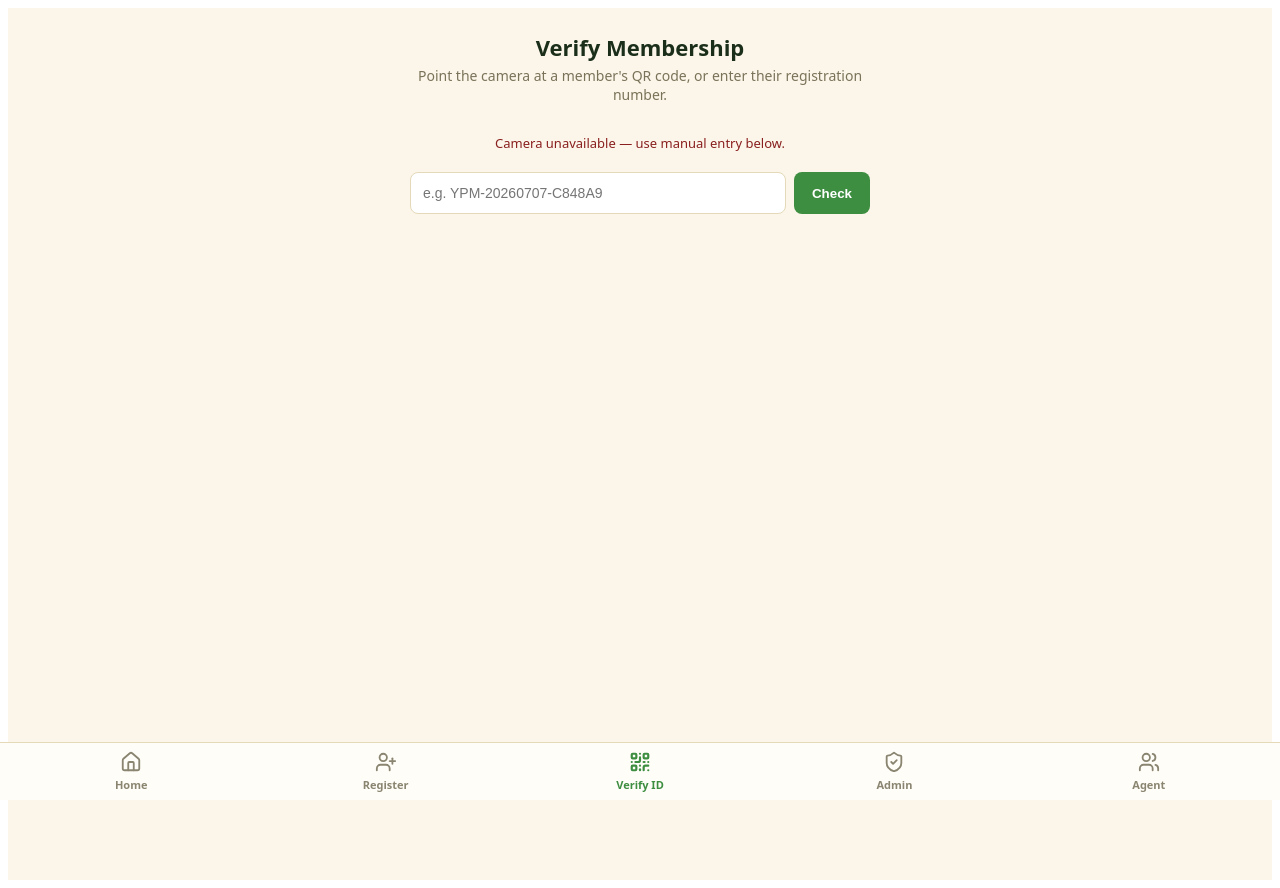
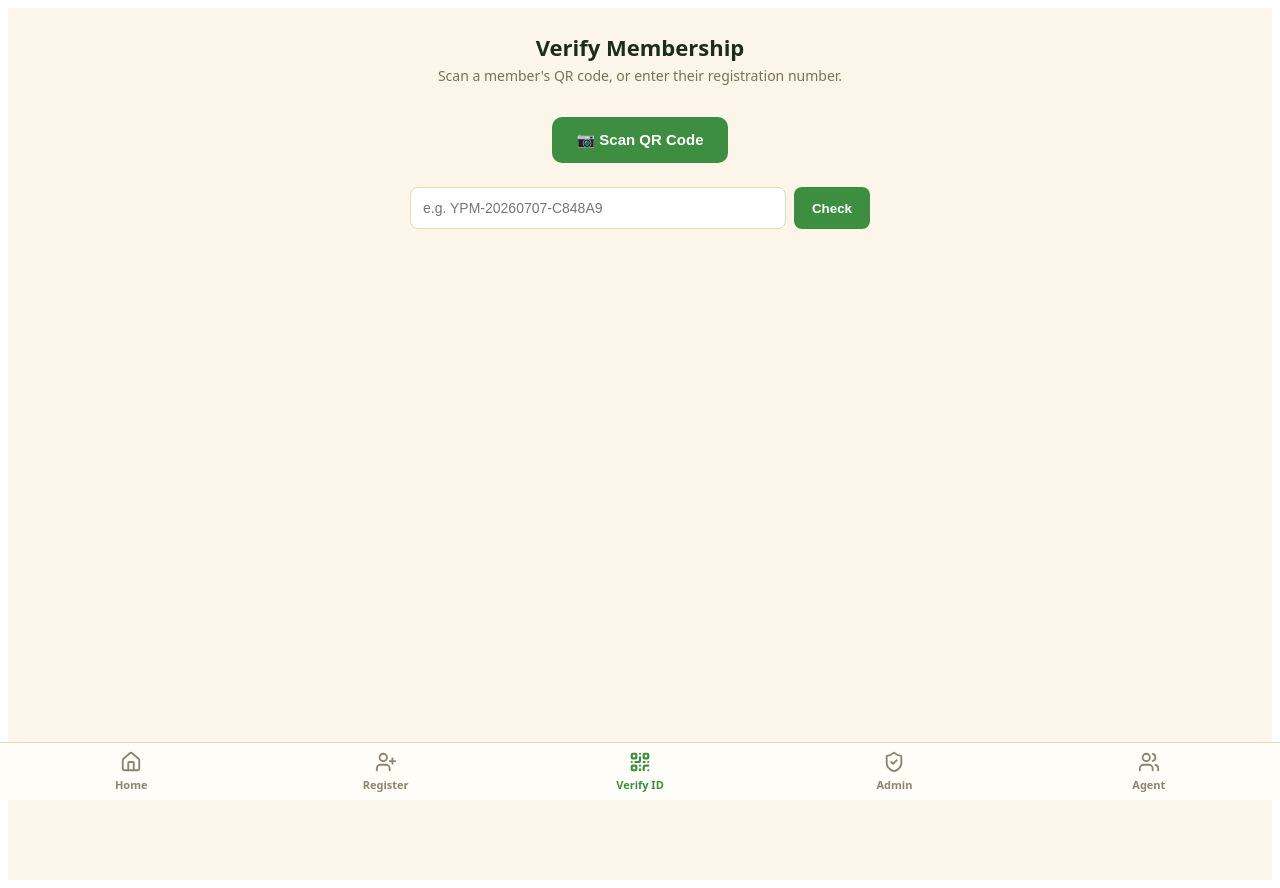
Before and after one commit to justrealdeals7-cell/jbest, a Next.js app: page /verify in a window 1280 px wide. Built offline with nearby package versions, Linux system fonts and the light colour scheme.

Commit message:
Add files via upload

```diff
--- a/pages/verify/index.jsx
+++ b/pages/verify/index.jsx
@@ -5,63 +5,79 @@ export default function VerifyScanPage() {
   const router = useRouter();
   const scannerRef = useRef(null);
   const [manualCode, setManualCode] = useState("");
+  const [status, setStatus] = useState("idle"); // idle | starting | scanning | error
   const [scanError, setScanError] = useState("");
-  const [cameraReady, setCameraReady] = useState(false);
 
+  // Release the camera if the person navigates away mid-scan.
   useEffect(() => {
-    let cancelled = false;
-
-    (async () => {
-      try {
-        const { Html5Qrcode } = await import("html5-qrcode");
-        if (cancelled) return;
-
-        const instance = new Html5Qrcode("qr-reader");
-        scannerRef.current = instance;
-
-        await instance.start(
-          { facingMode: "environment" },
-          { fps: 10, qrbox: 240 },
-          (decodedText) => handleDecoded(decodedText),
-          () => {} // per-frame scan misses — ignore
-        );
-        if (!cancelled) setCameraReady(true);
-      } catch (err) {
-        if (!cancelled) {
-          setScanError("Camera unavailable — use manual entry below.");
-        }
-      }
-    })();
-
     return () => {
-      cancelled = true;
-      if (scannerRef.current) {
-        scannerRef.current.stop().catch(() => {});
-      }
+      stopScanner();
     };
     // eslint-disable-next-line react-hooks/exhaustive-deps
   }, []);
 
-  // Extracts the registration number whether the QR encodes:
-  //  - a full URL like https://app.example.com/verify/YPM-2026...
-  //  - a relative path like /verify/YPM-2026...
-  //  - or just the bare code, YPM-2026...
-  // The previous version used `new URL(text)` and fell through to using
-  // the ENTIRE string (including "/verify/" itself) as the reg number
-  // whenever the QR held a relative path instead of an absolute URL —
-  // which silently broke every scan into a lookup for the wrong string.
+  async function stopScanner() {
+    const instance = scannerRef.current;
+    scannerRef.current = null;
+    if (!instance) return;
+    try {
+      await instance.stop();
+    } catch {
+      // already stopped / never started — fine either way
+    }
+    try {
+      instance.clear();
+    } catch {
+      // no scan region was ever rendered — fine
+    }
+  }
+
+  // Extracts the registration number whether the QR encodes a full URL,
+  // a relative path, or the bare code.
   function extractRegNo(text) {
     const trimmed = text.trim();
     const parts = trimmed.split("/").filter(Boolean);
     return parts.length > 0 ? parts[parts.length - 1] : trimmed;
   }
 
-  function handleDecoded(text) {
+  async function handleDecoded(text) {
     const regNo = extractRegNo(text);
-    if (scannerRef.current) {
-      scannerRef.current.stop().catch(() => {});
+    await stopScanner();
+    setStatus("idle");
+    router.push(`/verify/${encodeURIComponent(regNo)}`);
+  }
+
+  async function handleStartScan() {
+    setScanError("");
+    setStatus("starting");
+
+    // Always tear down first, even if nothing looks obviously wrong —
+    // reusing a scanner instance that failed to fully clean up last time
+    // is exactly what caused the camera view to sometimes vanish and
+    // never come back. A fresh instance every tap sidesteps that.
+    await stopScanner();
+
+    try {
+      const { Html5Qrcode } = await import("html5-qrcode");
+      const instance = new Html5Qrcode("qr-reader");
+      scannerRef.current = instance;
+
+      await instance.start(
+        { facingMode: "environment" },
+        { fps: 10, qrbox: 240 },
+        (decodedText) => handleDecoded(decodedText),
+        () => {} // per-frame scan misses — ignore
+      );
+      setStatus("scanning");
+    } catch (err) {
+      setStatus("error");
+      setScanError("Couldn't access the camera. Check camera permission, or use manual entry below.");
     }
-    router.push(`/verify/${encodeURIComponent(regNo)}`);
+  }
+
+  async function handleStopScan() {
+    await stopScanner();
+    setStatus("idle");
   }
 
   function handleManualSubmit(e) {
@@ -72,11 +88,25 @@ export default function VerifyScanPage() {
   return (
     <div style={styles.wrap}>
       <h1 style={styles.title}>Verify Membership</h1>
-      <p style={styles.subtitle}>Point the camera at a member's QR code, or enter their registration number.</p>
+      <p style={styles.subtitle}>Scan a member's QR code, or enter their registration number.</p>
 
-      <div id="qr-reader" style={styles.reader} />
-      {!cameraReady && !scanError && <p style={styles.hint}>Starting camera…</p>}
-      {scanError && <p style={styles.error}>{scanError}</p>}
+      {/* Always mounted (never conditionally removed) so html5-qrcode can
+          always find it by id — visibility is controlled with CSS only. */}
+      <div id="qr-reader" style={{ ...styles.reader, height: status === "idle" ? 0 : 280 }} />
+
+      {status === "idle" && (
+        <button style={styles.scanBtn} onClick={handleStartScan}>📷 Scan QR Code</button>
+      )}
+      {status === "starting" && <p style={styles.hint}>Starting camera…</p>}
+      {status === "scanning" && (
+        <button style={styles.stopBtn} onClick={handleStopScan}>Stop Camera</button>
+      )}
+      {status === "error" && (
+        <>
+          <p style={styles.error}>{scanError}</p>
+          <button style={styles.scanBtn} onClick={handleStartScan}>Try Again</button>
+        </>
+      )}
 
       <form onSubmit={handleManualSubmit} style={styles.manualForm}>
         <input
@@ -95,10 +125,12 @@ const styles = {
   wrap: { fontFamily: "system-ui, sans-serif", padding: "24px 20px", maxWidth: 460, margin: "0 auto", textAlign: "center" },
   title: { fontSize: 22, color: "#1A2E1A", margin: "0 0 4px" },
   subtitle: { color: "#7A7259", fontSize: 14, margin: "0 0 20px" },
-  reader: { width: "100%", borderRadius: 12, overflow: "hidden", background: "#000" },
-  hint: { color: "#7A7259", fontSize: 13, marginTop: 10 },
-  error: { color: "#8A1F1F", fontSize: 13, marginTop: 10 },
-  manualForm: { display: "flex", gap: 8, marginTop: 20 },
+  reader: { width: "100%", borderRadius: 12, overflow: "hidden", background: "#000", transition: "height 0.2s ease", marginBottom: 12 },
+  scanBtn: { background: "#3E8E41", color: "#fff", border: "none", padding: "14px 24px", borderRadius: 10, fontWeight: 700, fontSize: 15, cursor: "pointer" },
+  stopBtn: { background: "#FBEAEA", color: "#8A1F1F", border: "1px solid #E4B8B8", padding: "10px 20px", borderRadius: 8, fontWeight: 700, cursor: "pointer" },
+  hint: { color: "#7A7259", fontSize: 13, marginTop: 4 },
+  error: { color: "#8A1F1F", fontSize: 13, marginBottom: 10 },
+  manualForm: { display: "flex", gap: 8, marginTop: 24 },
   input: { flex: 1, padding: 12, borderRadius: 8, border: "1px solid #E4D9B8", fontSize: 14 },
   button: { background: "#3E8E41", color: "#fff", border: "none", padding: "0 18px", borderRadius: 8, fontWeight: 700, cursor: "pointer" },
 };
```
Also changed, not shown: 1 other file (tests, documents, lock files or other folders).
